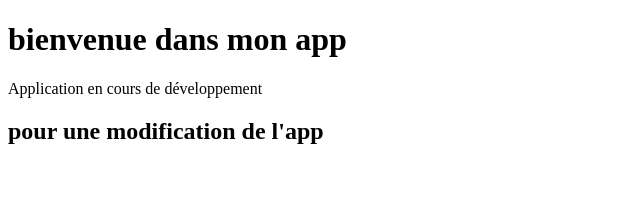
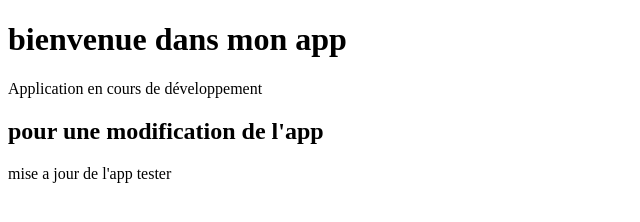
Before and after one commit to rokaya3445/monapp, a plain HTML site: page index.html in a window 1280 px wide. Shown: the whole page, without its empty margins (0-640 px from the left). Drawn offline with Linux system fonts and the light colour scheme.

Commit message:
test de deploiemenr

```diff
--- a/index.html
+++ b/index.html
@@ -11,5 +11,6 @@
     <h2>
     pour une modification de l'app
     </h2>
+    <p> mise a jour de l'app tester</p>
 </body>
 </html>
--- a/script.js
+++ /dev/null
@@ -1,4 +0,0 @@
-console.log("Application démarrée")
-
-
-console.log("Application démarrée")
```
